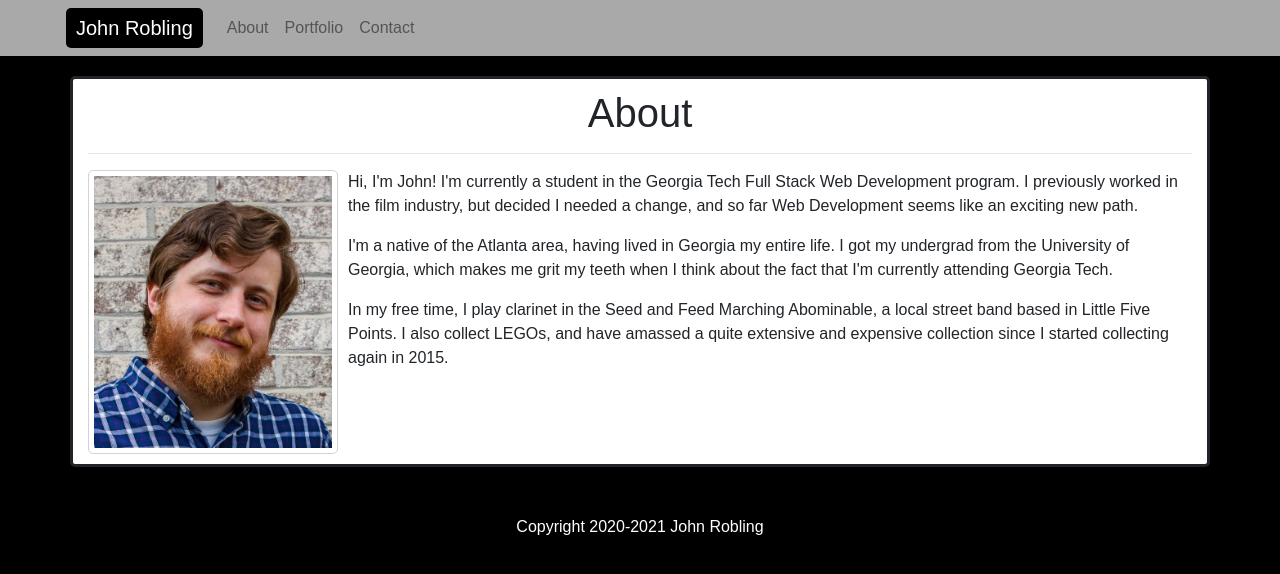
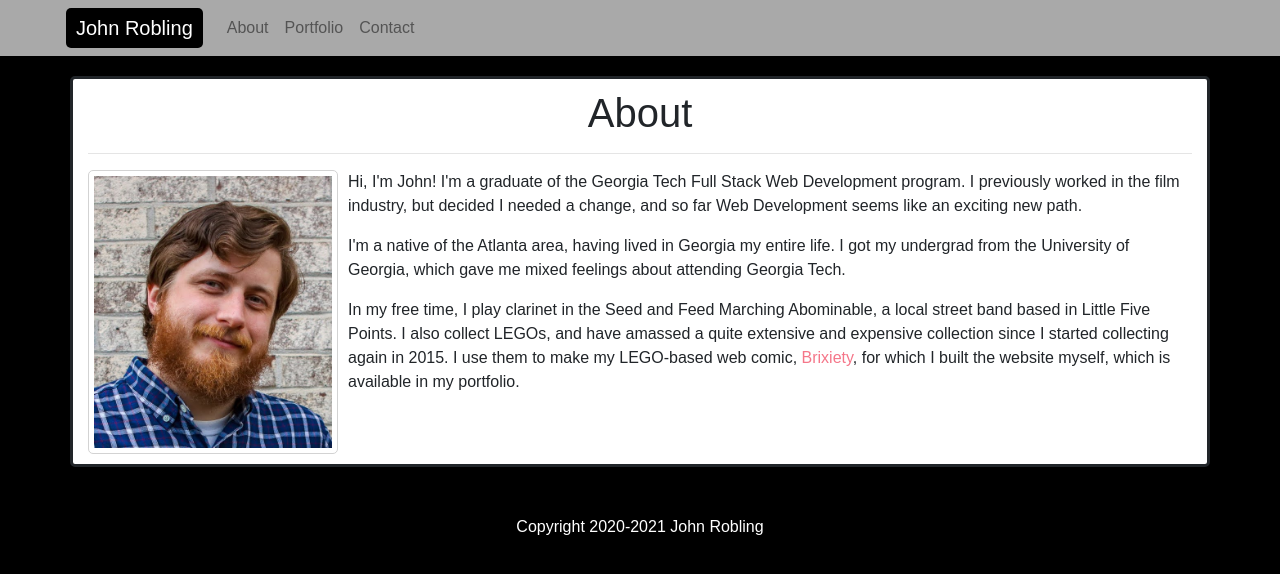
Before and after one commit to roblingjohn/portfolio-react, a React (Create React App) app in the folder client/: page /about in a window 1280 px wide. Shown: the top 574 px of the page. Built offline with nearby package versions, Linux system fonts and the light colour scheme; the HTML template or start-up script is replaced by a standard one.

Commit message:
updated about me

```diff
--- a/client/src/containers/About/About.js
+++ b/client/src/containers/About/About.js
@@ -13,22 +13,31 @@ const About = () => {
               src={require("../../assets/images/engagement.jpg")}
               alt="John Robling"
             />
-            Hi, I'm John! I'm currently a student in the Georgia Tech Full Stack
-            Web Development program. I previously worked in the film industry,
-            but decided I needed a change, and so far Web Development seems like
-            an exciting new path.
+            Hi, I'm John! I'm a graduate of the Georgia Tech Full Stack Web
+            Development program. I previously worked in the film industry, but
+            decided I needed a change, and so far Web Development seems like an
+            exciting new path.
           </p>
           <p>
             I'm a native of the Atlanta area, having lived in Georgia my entire
-            life. I got my undergrad from the University of Georgia, which makes
-            me grit my teeth when I think about the fact that I'm currently
-            attending Georgia Tech.
+            life. I got my undergrad from the University of Georgia, which gave
+            me mixed feelings about attending Georgia Tech.
           </p>
           <p>
             In my free time, I play clarinet in the Seed and Feed Marching
             Abominable, a local street band based in Little Five Points. I also
             collect LEGOs, and have amassed a quite extensive and expensive
-            collection since I started collecting again in 2015.
+            collection since I started collecting again in 2015. I use them to
+            make my LEGO-based web comic,{" "}
+            <a
+              href="http://brixiety.com"
+              target="_blank"
+              rel="noopener noreferrer"
+            >
+              Brixiety
+            </a>
+            , for which I built the website myself, which is available in my
+            portfolio.
           </p>
         </div>
       </div>
```
